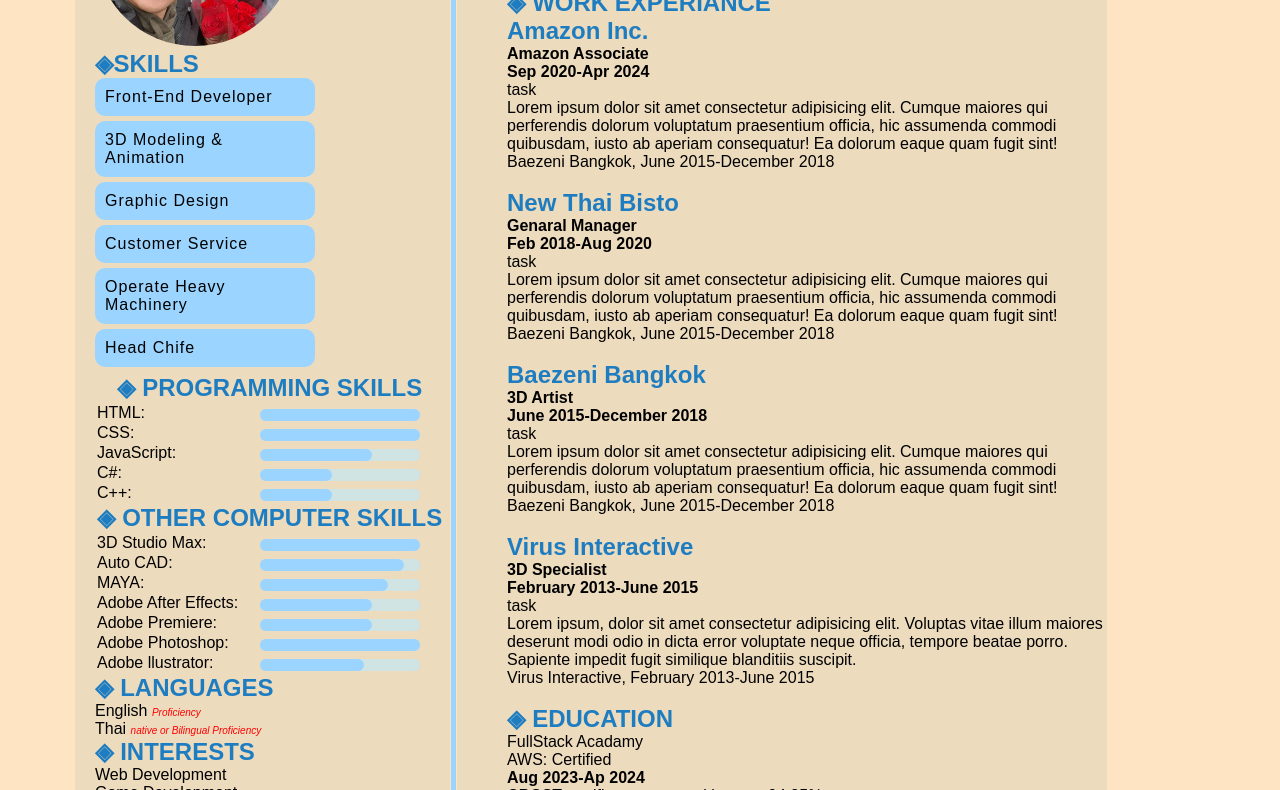
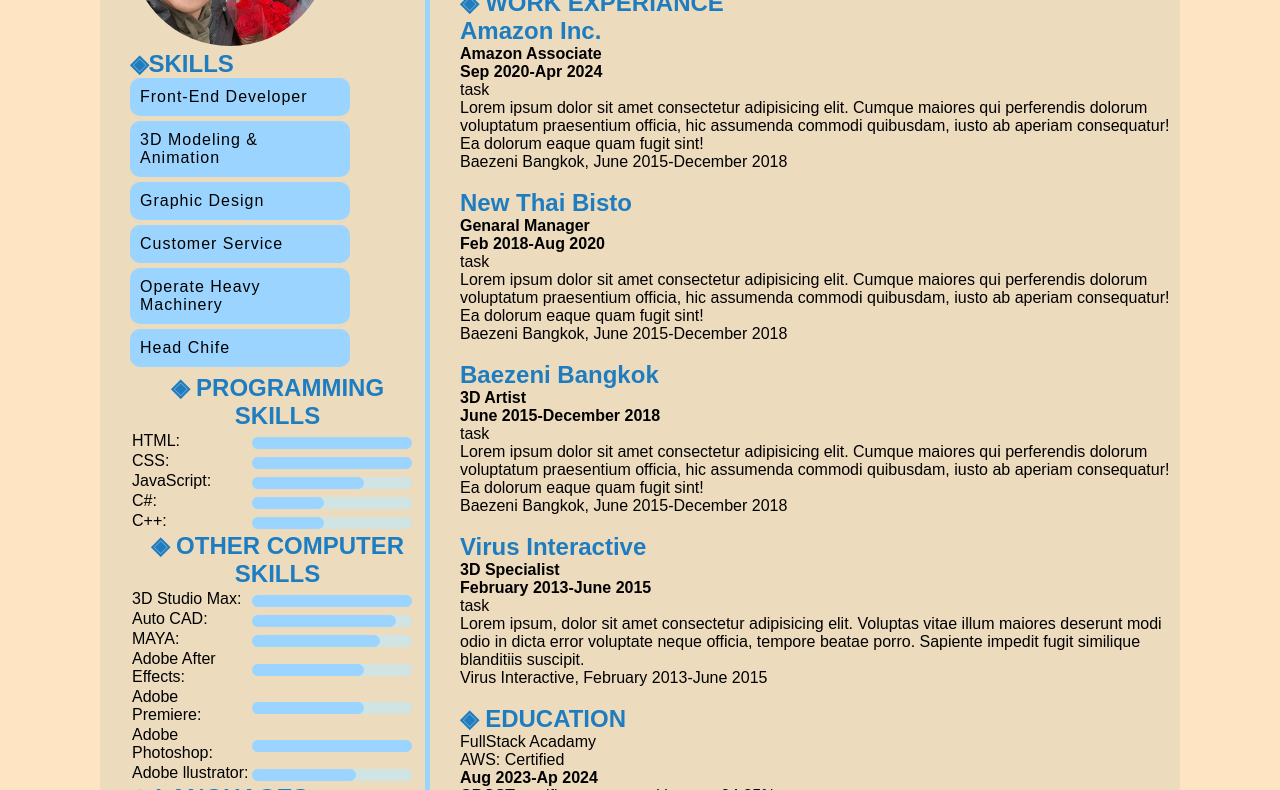
Before and after one commit to Saikomol/personal-website, a plain HTML site: page resume.html in a window 1280 px wide. Shown: the part 244-1034 px from the top of the page. Drawn offline with nearby package versions, Linux system fonts and the light colour scheme.

Commit message:
update all

```diff
--- a/CSS/resume.css
+++ b/CSS/resume.css
@@ -48,24 +48,25 @@
 }
 .grid-columns{
     display: grid;
-    grid-template-columns: 450px 5px 2fr;
-    gap: 1px;
+    grid-template-columns: 1fr 5px 2fr;
+
+    margin: 0;
+    padding: 0;
 
 }
 .flowLine{
     background-color: #9BD5FF;
     width: 5px;
-    margin: 0;
+}
+.flowDocument,.flowMain{
+    background: #eddbbe;
+    padding-left: 30px;
 }
 .flowDocument{
-    background: #eddbbe;
-    padding-left: 50px;
-    width: 600px;
+    margin-right: 100px;
 }
 .flowMain{
-   padding-left: 20px;
-   margin-left: 75px;
-   background: #eddbbe;
+ margin-left: 100px;
 }
 .special-character{
     color: red;
--- a/resume.html
+++ b/resume.html
@@ -4,6 +4,7 @@
     <link rel="stylesheet"
     href="https://unpkg.com/boxicons@latest/css/boxicons.min.css">
     <link rel="stylesheet" href="CSS/resume.css">
+    <link rel="stylesheet" href="CSS/#index.css">
     <meta charset="UTF-8">
     <meta name="viewport" content="width=device-width, initial-scale=1.0">
     <title>Sitty | resume</title>
```
Also changed, not shown: index.html (+11 -1 lines).
